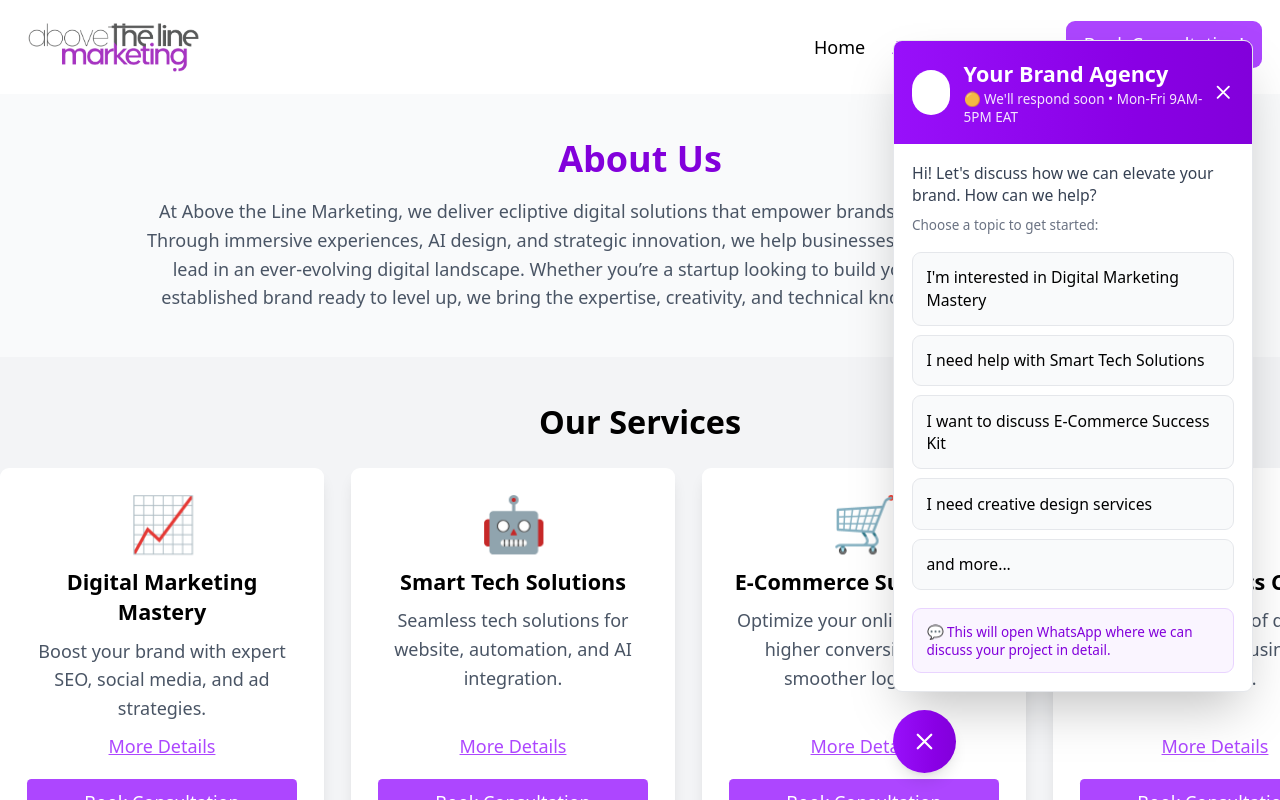
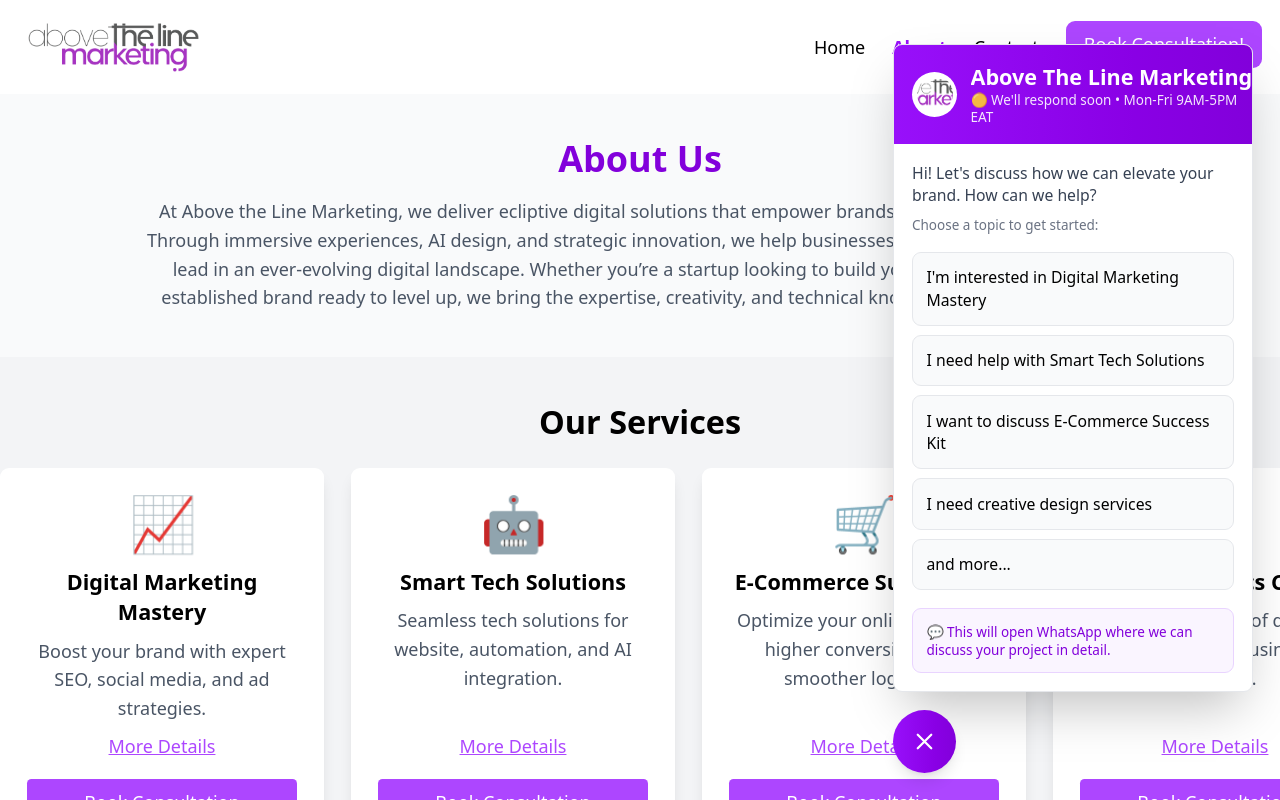
Before and after one commit to OlalKeith/Market-Agency, a React (Create React App) app: page /about in a window 1280 px wide. Both pictures are taken after a click on the button "Open WhatsApp Support". Shown: the top 800 px of the page. Built offline with nearby package versions, Linux system fonts and the light colour scheme; a web font is replaced by a local one.

Commit message:
fix error to vercel

```diff
--- a/package.json
+++ b/package.json
@@ -12,7 +12,6 @@
     "react": "^19.0.0",
     "react-calendly": "^4.4.0",
     "react-dom": "^19.0.0",
-    "react-helmet-async": "^2.0.5",
     "react-icons": "^5.4.0",
     "react-router-dom": "^7.1.5",
     "react-scripts": "^5.0.1",
--- a/public/index.html
+++ b/public/index.html
@@ -9,7 +9,7 @@
     <meta name="theme-color" content="#000000" />
     <meta
       name="description"
-      content="Web site created using create-react-app"
+      content="Above The Line Marketing | Leading Brand Agency in Nairobi, Kenya"
     />
     <link rel="apple-touch-icon" href="%PUBLIC_URL%/atlm-logo.png" />
     <!--
--- a/src/App.tsx
+++ b/src/App.tsx
@@ -1,5 +1,4 @@
 import React, { useState, useEffect } from "react";
-import { HelmetProvider } from 'react-helmet-async';
 import "./App.css";
 import { BrowserRouter as Router, Route, Routes, useLocation } from "react-router-dom";
 import { AnimatePresence, motion } from "framer-motion";
@@ -69,7 +68,6 @@
   }, []);
 
   return (
-     <HelmetProvider>
     <Router>
       <AnimatePresence mode="wait">
         {initialLoading ? (
@@ -93,7 +91,7 @@
            {/* WhatsApp Support Widget - Add this */}
       <WhatsAppSupportWidget
         phoneNumber={process.env.REACT_APP_WHATSAPP_NUMBER || ""}
-        companyName="Your Brand Agency"
+        companyName="Above The Line Marketing"
         supportHours="Mon-Fri 9AM-5PM EAT"
         welcomeMessage="Hi! Let's discuss how we can elevate your brand. How can we help?"
       />
@@ -101,7 +99,6 @@
         )}
       </AnimatePresence>
     </Router>
-    </HelmetProvider>
   );
 }
 
--- a/src/components/SEOHead.tsx
+++ b/src/components/SEOHead.tsx
@@ -1,6 +1,5 @@
 // src/components/SEOHead.tsx
-import React from 'react';
-import { Helmet } from 'react-helmet-async';
+import React, { useEffect } from 'react';
 
 interface SEOHeadProps {
   title: string;
@@ -17,44 +16,84 @@
   ogImage = '/default-og-image.jpg',
   canonicalUrl
 }) => {
-  const siteUrl = 'https://abovethelinemarketing.com/';
-  const fullTitle = `${title} | Your Brand Agency`;
+  const siteUrl = 'https://abovethelinemarketing.com';
+  const fullTitle = `${title} | Above The Line Marketing`;
 
-  return (
-    <Helmet>
-      {/* Basic Meta Tags */}
-      <title>{fullTitle}</title>
-      <meta name="description" content={description} />
-      {keywords && <meta name="keywords" content={keywords} />}
+  useEffect(() => {
+    // Set document title
+    document.title = fullTitle;
 
-      {/* Canonical URL */}
-      {canonicalUrl && <link rel="canonical" href={`${siteUrl}${canonicalUrl}`} />}
+    // Helper function to set or update meta tags
+    const setMetaTag = (property: string, content: string, isProperty = false) => {
+      const attribute = isProperty ? 'property' : 'name';
+      let meta = document.querySelector(`meta[${attribute}="${property}"]`) as HTMLMetaElement;
 
-      {/* Open Graph Tags */}
-      <meta property="og:title" content={fullTitle} />
-      <meta property="og:description" content={description} />
-      <meta property="og:image" content={`${siteUrl}${ogImage}`} />
-      <meta property="og:url" content={`${siteUrl}${canonicalUrl || ''}`} />
-      <meta property="og:type" content="website" />
-      <meta property="og:site_name" content="Your Brand Agency" />
+      if (!meta) {
+        meta = document.createElement('meta');
+        meta.setAttribute(attribute, property);
+        document.head.appendChild(meta);
+      }
 
-      {/* Twitter Card Tags */}
-      <meta name="twitter:card" content="summary_large_image" />
-      <meta name="twitter:title" content={fullTitle} />
-      <meta name="twitter:description" content={description} />
-      <meta name="twitter:image" content={`${siteUrl}${ogImage}`} />
+      meta.setAttribute('content', content);
+    };
 
-      {/* Additional SEO Tags */}
-      <meta name="robots" content="index, follow" />
-      <meta name="author" content="Your Brand Agency" />
-      <meta name="viewport" content="width=device-width, initial-scale=1.0" />
+    // Set or update link tags
+    const setLinkTag = (rel: string, href: string) => {
+      let link = document.querySelector(`link[rel="${rel}"]`) as HTMLLinkElement;
 
-      {/* Structured Data */}
-      <script type="application/ld+json">
-        {JSON.stringify({
+      if (!link) {
+        link = document.createElement('link');
+        link.setAttribute('rel', rel);
+        document.head.appendChild(link);
+      }
+
+      link.setAttribute('href', href);
+    };
+
+    // Set or update script tags
+    const setStructuredData = (data: object) => {
+      let script = document.querySelector('script[type="application/ld+json"]') as HTMLScriptElement;
+
+      if (!script) {
+        script = document.createElement('script');
+        script.setAttribute('type', 'application/ld+json');
+        document.head.appendChild(script);
+      }
+
+      script.textContent = JSON.stringify(data);
+    };
+
+    // Basic meta tags
+    setMetaTag('description', description);
+    if (keywords) setMetaTag('keywords', keywords);
+    setMetaTag('robots', 'index, follow');
+    setMetaTag('author', 'Above The Line Marketing');
+    setMetaTag('viewport', 'width=device-width, initial-scale=1.0');
+
+    // Open Graph tags
+    setMetaTag('og:title', fullTitle, true);
+    setMetaTag('og:description', description, true);
+    setMetaTag('og:image', `${siteUrl}${ogImage}`, true);
+    setMetaTag('og:url', `${siteUrl}${canonicalUrl || ''}`, true);
+    setMetaTag('og:type', 'website', true);
+    setMetaTag('og:site_name', 'Above The Line Marketing', true);
+
+    // Twitter Card tags
+    setMetaTag('twitter:card', 'summary_large_image');
+    setMetaTag('twitter:title', fullTitle);
+    setMetaTag('twitter:description', description);
+    setMetaTag('twitter:image', `${siteUrl}${ogImage}`);
+
+    // Canonical URL
+    if (canonicalUrl) {
+      setLinkTag('canonical', `${siteUrl}${canonicalUrl}`);
+    }
+
+    // Structured Data
+    setStructuredData({
       "@context": "https://schema.org",
       "@type": "Organization",
-          "name": "Your Brand Agency",
+      "name": "Above The Line Marketing",
       "url": siteUrl,
       "description": description,
       "contactPoint": {
@@ -62,10 +101,12 @@
         "telephone": "+254723629102",
         "contactType": "Customer Service"
       }
-        })}
-      </script>
-    </Helmet>
-  );
+    });
+
+  }, [title, description, keywords, ogImage, canonicalUrl, fullTitle, siteUrl]);
+
+  // This component doesn't render anything visible
+  return null;
 };
 
 export default SEOHead;
--- a/src/components/WhatsAppSupportWidget.tsx
+++ b/src/components/WhatsAppSupportWidget.tsx
@@ -65,21 +65,34 @@
           {/* Header */}
           <div className="bg-gradient-to-r from-purple-600 to-purple-700 text-white p-4 flex items-center justify-between">
             <div className="flex items-center space-x-3">
-              <div className="w-10 h-10 bg-white bg-opacity-20 rounded-full flex items-center justify-center">
-                <svg className="w-6 h-6" fill="currentColor" viewBox="0 0 24 24">
-                  <path d="M17.472 14.382c-.297-.149-1.758-.867-2.03-.967-.273-.099-.471-.148-.67.15-.197.297-.767.966-.94 1.164-.173.199-.347.223-.644.075-.297-.15-1.255-.463-2.39-1.475-.883-.788-1.48-1.761-1.653-2.059-.173-.297-.018-.458.13-.606.134-.133.298-.347.446-.52.149-.174.198-.298.298-.497.099-.198.05-.371-.025-.52-.075-.149-.669-1.612-.916-2.207-.242-.579-.487-.5-.669-.51-.173-.008-.371-.01-.57-.01-.198 0-.52.074-.792.372-.272.297-1.04 1.016-1.04 2.479 0 1.462 1.065 2.875 1.213 3.074.149.198 2.096 3.2 5.077 4.487.709.306 1.262.489 1.694.625.712.227 1.36.195 1.871.118.571-.085 1.758-.719 2.006-1.413.248-.694.248-1.289.173-1.413-.074-.124-.272-.198-.57-.347m-5.421 7.403h-.004a9.87 9.87 0 01-5.031-1.378l-.361-.214-3.741.982.998-3.648-.235-.374a9.86 9.86 0 01-1.51-5.26c.001-5.45 4.436-9.884 9.888-9.884 2.64 0 5.122 1.03 6.988 2.898a9.825 9.825 0 012.893 6.994c-.003 5.45-4.437 9.884-9.885 9.884m8.413-18.297A11.815 11.815 0 0012.05 0C5.495 0 .16 5.335.157 11.892c0 2.096.547 4.142 1.588 5.945L.057 24l6.305-1.654a11.882 11.882 0 005.683 1.448h.005c6.554 0 11.89-5.335 11.893-11.893A11.821 11.821 0 0020.885 3.488"/>
-                </svg>
+              {/* Company Logo/Avatar - Replace with your actual logo */}
+              <div className="w-10 h-10 bg-white rounded-full flex items-center justify-center flex-shrink-0">
+                {/* Option 1: Use your logo image */}
+                <img
+                  src="/atlm-logo.png"
+                  alt="ATLM"
+                  className="w-8 h-8 rounded-full object-cover"
+                  onError={(e) => {
+                    // Fallback to initials if logo doesn't load
+                    (e.target as HTMLImageElement).style.display = 'none';
+                    (e.target as HTMLImageElement).nextElementSibling!.style.display = 'flex';
+                  }}
+                />
+                {/* Option 2: Fallback to company initials */}
+                <div className="w-8 h-8 bg-purple-600 text-white rounded-full flex items-center justify-center text-xs font-bold hidden">
+                  ATL
+                </div>
               </div>
-              <div>
-                <h3 className="font-semibold text-sm">{companyName}</h3>
-                <p className="text-xs opacity-90">
+              <div className="min-w-0 flex-1">
+                <h3 className="font-semibold text-xs truncate">{companyName}</h3>
+                <p className="text-xs opacity-90 leading-tight">
                   {isBusinessHours() ? "🟢 Online" : "🟡 We'll respond soon"} • {supportHours}
                 </p>
               </div>
             </div>
             <button
               onClick={() => setIsOpen(false)}
-              className="text-white hover:text-gray-200 transition-colors"
+              className="text-white hover:text-gray-200 transition-colors flex-shrink-0"
             >
               <svg className="w-5 h-5" fill="none" stroke="currentColor" viewBox="0 0 24 24">
                 <path strokeLinecap="round" strokeLinejoin="round" strokeWidth={2} d="M6 18L18 6M6 6l12 12" />
--- a/src/output.css
+++ b/src/output.css
@@ -677,6 +677,9 @@
   .h-6 {
     height: calc(var(--spacing) * 6);
   }
+  .h-8 {
+    height: calc(var(--spacing) * 8);
+  }
   .h-10 {
     height: calc(var(--spacing) * 10);
   }
@@ -710,6 +713,9 @@
   .w-6 {
     width: calc(var(--spacing) * 6);
   }
+  .w-8 {
+    width: calc(var(--spacing) * 8);
+  }
   .w-10 {
     width: calc(var(--spacing) * 10);
   }
@@ -751,6 +757,9 @@
   }
   .max-w-screen-lg {
     max-width: var(--breakpoint-lg);
+  }
+  .min-w-0 {
+    min-width: calc(var(--spacing) * 0);
   }
   .min-w-\[140px\] {
     min-width: 140px;
@@ -983,6 +992,9 @@
   }
   .bg-center {
     background-position: center;
+  }
+  .object-cover {
+    object-fit: cover;
   }
   .p-1 {
     padding: calc(var(--spacing) * 1);
--- a/src/pages/About.tsx
+++ b/src/pages/About.tsx
@@ -33,7 +33,7 @@
   return (
   <>
       <SEOHead
-        title="About Us - Above The Line Marketing | Leading Brand Agency in Nairobi"
+        title="About Us - Above The Line Marketing | Leading Brand Agency in Nairobi, Kenya"
         description="Discover Above The Line Marketing's story, our expert team, and innovative approach to brand development. We help Kenyan businesses create powerful brand identities that drive growth and success."
         keywords="above the line marketing, about us, brand agency team nairobi, marketing consultants kenya, brand strategy experts, creative agency story"
         canonicalUrl="/about"
```
Also changed, not shown: 1 other file (tests, documents, lock files or other folders). Lines whose indentation alone changed are shown as unchanged.
